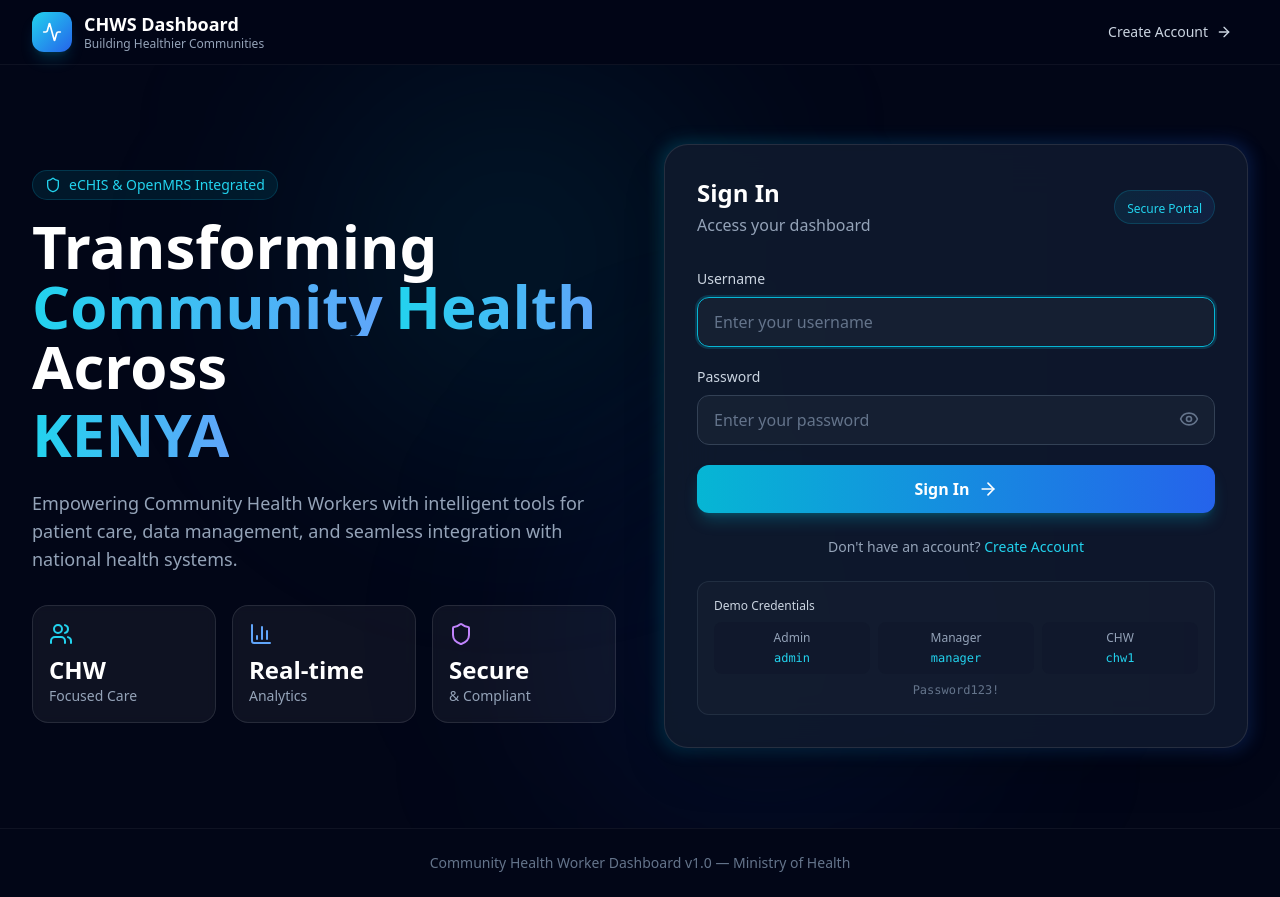
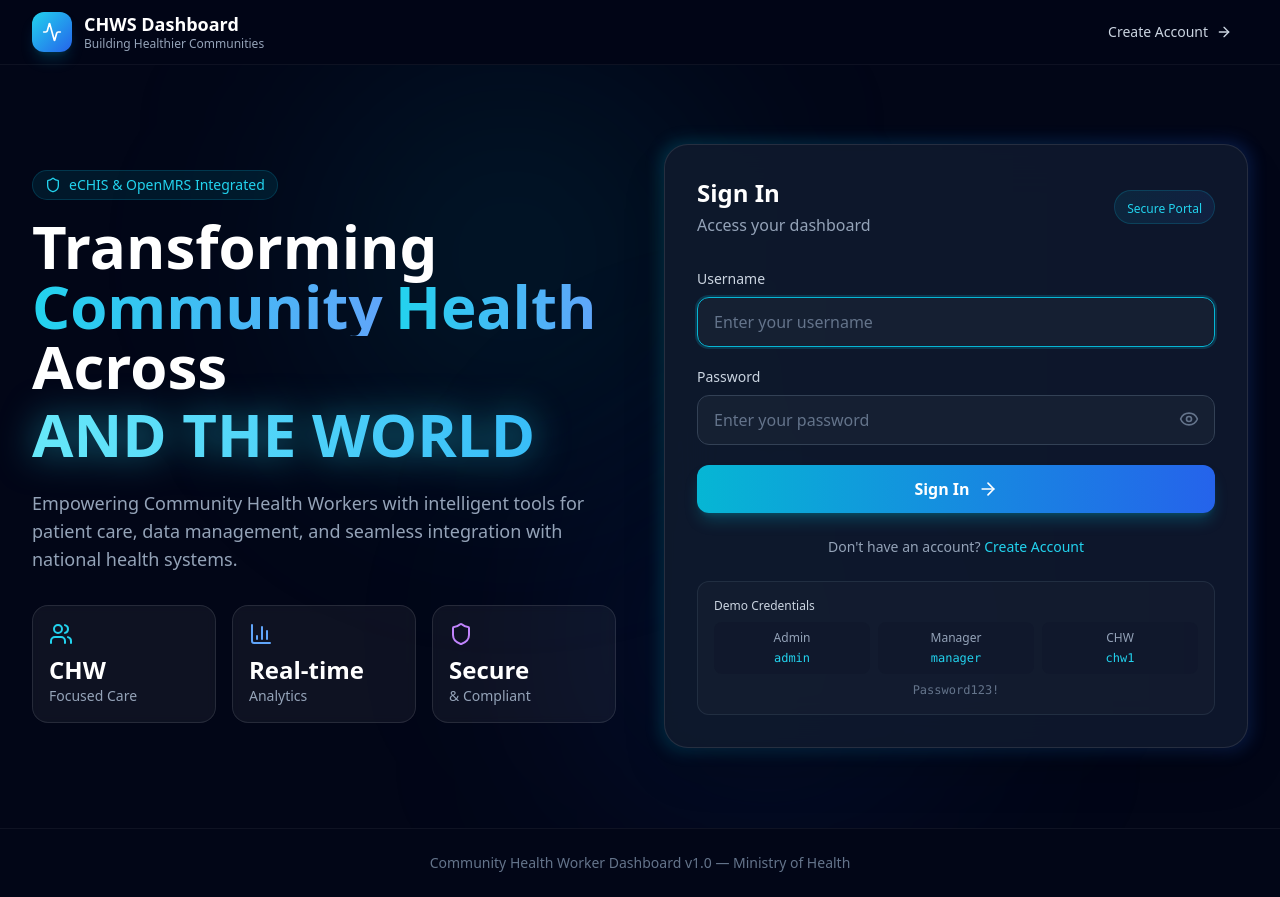
Before and after one commit to Ericmunyi/chws-dashboard, a React (Vite) app in the folder frontend/: page /login in a window 1280 px wide. Built offline with nearby package versions, Linux system fonts and the light colour scheme; no server answers.

Commit message:
feat: restore location cycling with brighter gradient

```diff
--- a/frontend/src/pages/LoginPage.jsx
+++ b/frontend/src/pages/LoginPage.jsx
@@ -1,4 +1,4 @@
-import { useState } from 'react';
+import { useEffect, useState } from 'react';
 import { Link, useNavigate } from 'react-router-dom';
 import { Activity, Eye, EyeOff, Loader2, ArrowRight, Users, BarChart3, Shield } from 'lucide-react';
 import { useAuth } from '../context/AuthContext';
@@ -13,7 +13,14 @@ export default function LoginPage() {
   const [password, setPassword] = useState('');
   const [showPassword, setShowPassword] = useState(false);
   const [loading, setLoading] = useState(false);
-  const [locationIndex] = useState(0);
+  const [locationIndex, setLocationIndex] = useState(0);
+
+  useEffect(() => {
+    const id = setInterval(() => {
+      setLocationIndex((i) => (i + 1) % LOCATIONS.length);
+    }, 2400);
+    return () => clearInterval(id);
+  }, []);
 
   const handleSubmit = async (e) => {
     e.preventDefault();
@@ -87,7 +94,7 @@ export default function LoginPage() {
                     <div className="mt-2 min-h-[1.15em]">
                       <span
                         key={LOCATIONS[locationIndex]}
-                        className="animate-location-word inline-block bg-gradient-to-r from-cyan-400 via-blue-400 to-purple-400 bg-clip-text text-transparent"
+                        className="animate-location-word inline-block bg-gradient-to-r from-cyan-300 via-sky-400 to-fuchsia-500 bg-clip-text text-transparent drop-shadow-[0_0_18px_rgba(34,211,238,0.55)]"
                       >
                         {LOCATIONS[locationIndex]}
                       </span>
```
